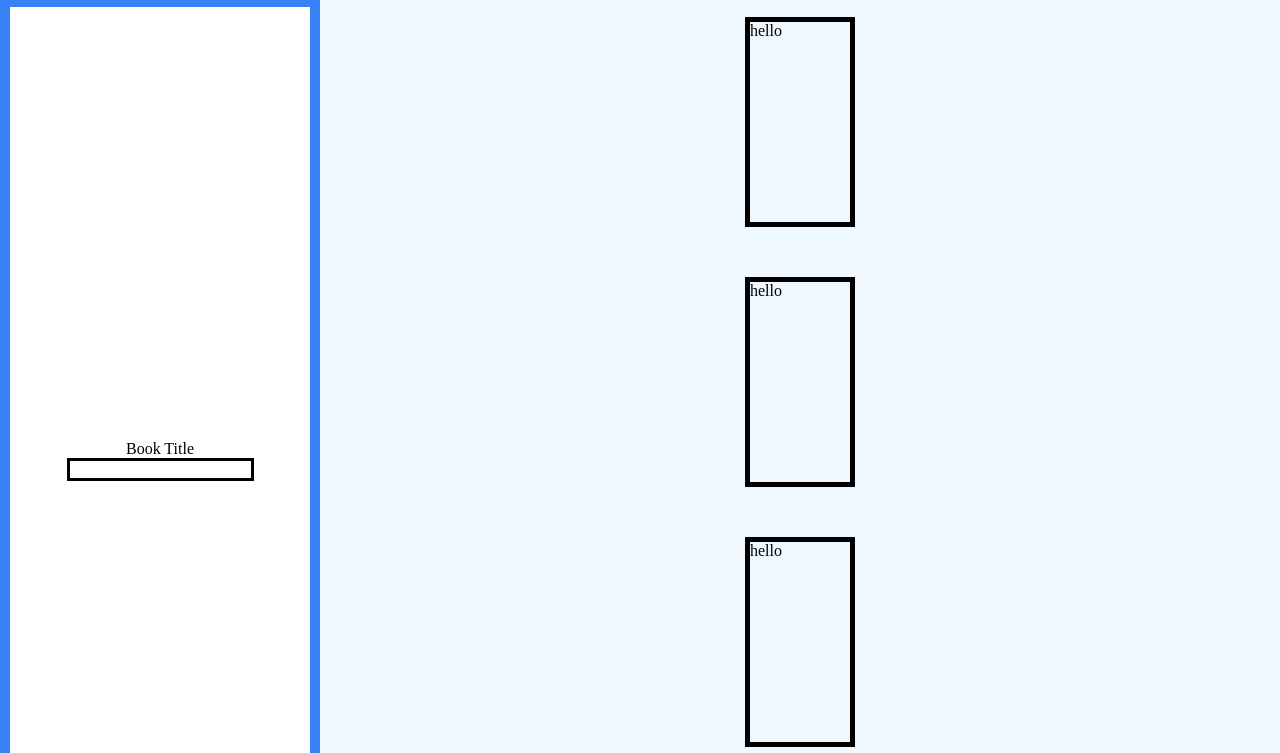
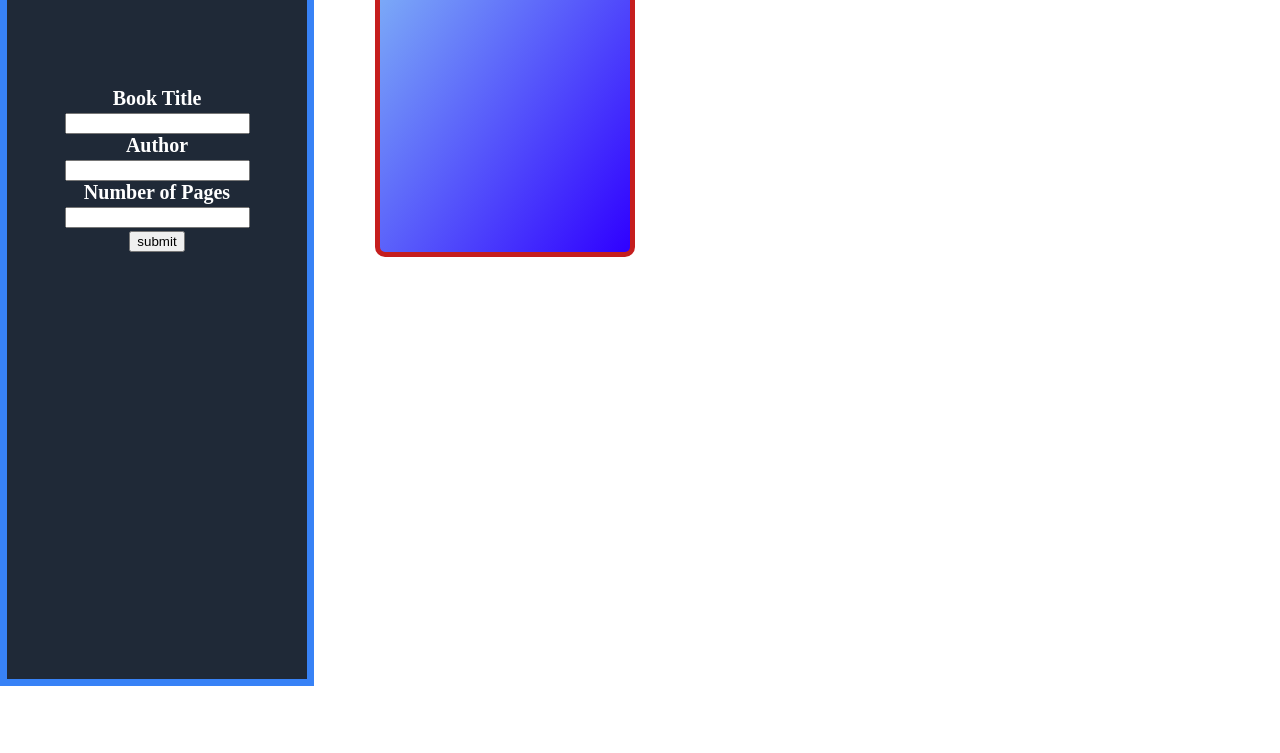
Before and after one commit to akagam1/library, a plain HTML site: page index.html in a window 1280 px wide. Shown: the part 153-906 px from the top of the page. After the commit the page ends 800 px from the top, so only its background shows below. Drawn offline with Linux system fonts and the light colour scheme.

Commit message:
added new card layout and form

```diff
--- a/index.html
+++ b/index.html
@@ -3,35 +3,33 @@
 <head>
   <meta charset="utf-8">
   <title>Library</title>
-  <link rel="stylesheet" href="style.css">
+  <link rel="stylesheet" href="styleMain.css">
   <script src="library.js" defer></script>
 </head>
 <body>
-  <div class="header">📘Library</div>
-  <div class="container">
-    <div class="left">
     <div class="menu">
-      <form>
+      <div class="header">📘 Library</div>
+      <form id="forms">
         <div class="form1">
         <label for="book">Book Title</label><br>
         <input type="text"><br>
         </div>
-      </form>
-      <form>
+
         <div class="form2">
         <label for="author">Author</label><br>
         <input type="text">
         </div>
+
+        <div class="form3">
+        <label for="pages">Number of Pages</label><br>
+        <input type="number"><br>
+        </div>
+
+        <input type="submit" value="submit">
       </form>
     </div>
+    <div class="content">
+      <div class="card"></div>
     </div>
-    <div class="content">
-      <div class="hi">hello</div>
-      <div class="hi">hello</div>
-      <div class="hi">hello</div>
-      <div class="hi">hello</div>
-      <div class="hi">hello</div>
-    </div>
-  </div>
 </body>
 </html>
--- a/library.js
+++ b/library.js
@@ -1,4 +1,5 @@
 let myLibrary = [];
+
 
 class Book {
     constructor(title, author, pages, readStatus){
@@ -14,6 +15,7 @@
     myLibrary.push(book);
 }
 
+const bookForm = document.getElementById("forms");
 //Associate each DOM element with index
 //When removing book we can access the index attribute and pop it from the array
 //Then call function and re-draw the book cards on the screen by looping through the array
--- a/style.css
+++ b/style.css
@@ -12,6 +12,7 @@
     flex-direction: column;
     align-items: center;
     overflow-y: auto;
+    overflow-x: hidden;
     padding-top: 20px;
 }
 
@@ -45,8 +46,9 @@
 
 .menu {
     padding-top: 20px;
-    position: sticky;
-    top: 130;
+    overflow-y: hidden;
+    position: fixed;
+    top: 0;
     float: left;
     width: 300px;
     border: 10px solid #3882f6;
@@ -62,6 +64,7 @@
     border: 3px solid black;
 }
 
-.form1, .form2 {
+form {
     text-align: center;
+    margin-bottom: 100px;
 }
--- a/styleMain.css
+++ b/styleMain.css
@@ -5,6 +5,11 @@
 }
 
 .menu {
+    padding-top: 25px;
+    color: white;
+    text-align: center;
+    font-size: 20px;
+    font-weight: bolder;
     height: 100%;
     width: 300px;
     position: fixed;
@@ -12,11 +17,12 @@
     top: 0;
     left: 0;
     overflow-x: hidden;
-    border: 10px solid #3882f6;
+    border: 7px solid #3882f6;
+    background-color: #1f2937;
     display: flex;
+    justify-content: flex-start;
     flex-direction: column;
     align-items: center;
-    justify-content: space-evenly;
 }
 
 .content {
@@ -26,9 +32,21 @@
     padding-top: 50px;
   }
 
-  .hi {
-    width: 100px;
-    height: 200px;
-    border: 5px solid black;
-    margin-bottom:50px;
+.header {
+    font-size: 50px;
+    font-style: italic;
+    margin-bottom: 150px;
 }
+
+form {
+    margin-bottom: 100px;
+}
+
+.card {
+    height: 350px;
+    width: 250px;
+    background-color: #3882f6;
+    border: 5px solid rgb(197, 30, 30);
+    border-radius: 10px;
+    background-image: linear-gradient(to bottom right, rgb(135, 196, 246), rgb(47, 0, 255));
+}
```
Also changed, not shown: 1 other file.
